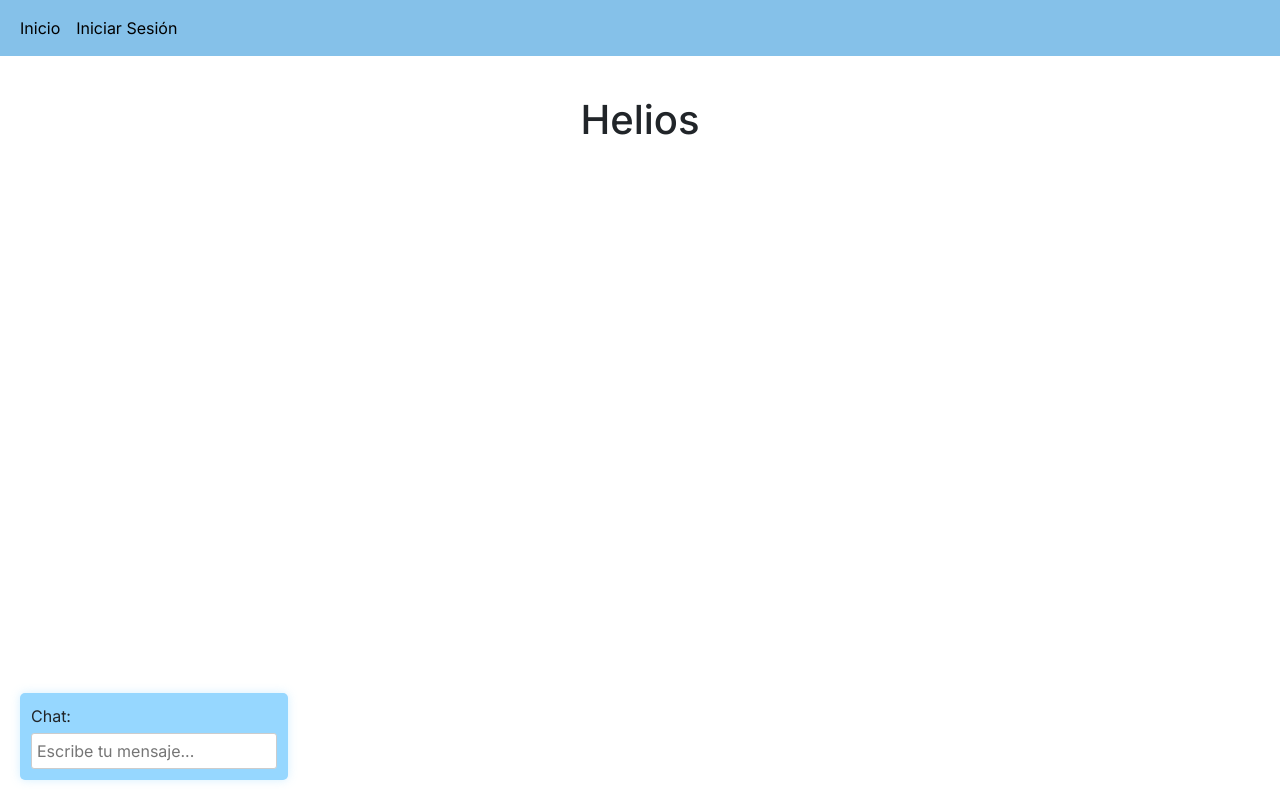
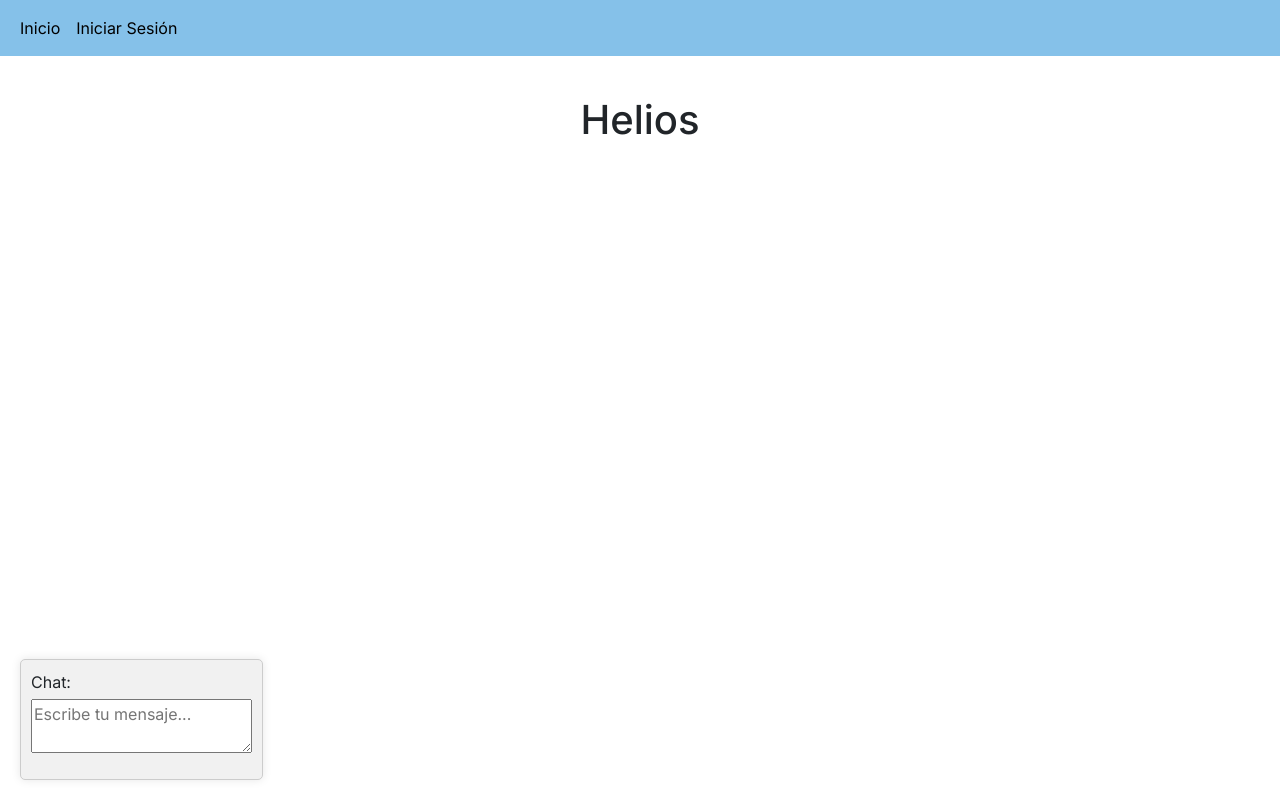
Before and after one commit to DaltonMaza/front-end_PIS6TO, a Next.js app: page / in a window 1280 px wide. Built offline with nearby package versions, Linux system fonts and the light colour scheme.

Commit message:
feature palabras clave chatbot

```diff
--- a/src/app/components/chat-bot.js
+++ b/src/app/components/chat-bot.js
@@ -4,29 +4,61 @@ import styles from './chat-bot.module.css';
 
 const Chatbot = () => {
     const [message, setMessage] = useState('');
+    const [keywords, setKeywords] = useState([]);
+
+    const keywordArray = ['fecha', 'temperatura', 'humedad', 'dióxido de carbono'];
 
     const handleInputChange = (event) => {
-        setMessage(event.target.value);
+        const input = event.target.value;
+        setMessage(input);
+
+        const foundKeywords = keywordArray.filter(keyword =>
+            input.toLowerCase().includes(keyword)
+        );
+
+        setKeywords(foundKeywords);
     };
 
     const handleKeyDown = (event) => {
         if (event.key === 'Enter' && message.trim()) {
             console.log('Mensaje enviado:', message);
             setMessage('');
+            setKeywords([]);
+            event.preventDefault();
         }
     };
 
     return (
         <div className={styles.chatbot}>
             <label htmlFor="chat-input">Chat:</label>
-            <input
+            <textarea
+                id="chat-input"
+                value={message}
+                onChange={handleInputChange}
+                onKeyDown={handleKeyDown}
+                placeholder="Escribe tu mensaje..."
+                rows="2"
+            />
+            {/* <input
                 type="text"
                 id="chat-input"
                 value={message}
                 onChange={handleInputChange}
                 onKeyDown={handleKeyDown}
                 placeholder="Escribe tu mensaje..."
-            />
+            /> */}
+            <div className={styles.keywords}>
+                {keywords.length > 0 && (
+                    <div>
+                        Palabras clave detectadas:
+                        <ul>
+                            {keywords.map((keyword, index) => (
+                                <li key={index} className={styles.keyword}>{keyword}</li>
+                            ))}
+                        </ul>
+                    </div>
+                )}
+            </div>
         </div>
     );
 };
--- a/src/app/components/chat-bot.module.css
+++ b/src/app/components/chat-bot.module.css
@@ -2,11 +2,11 @@
     position: fixed;
     bottom: 20px;
     left: 20px;
-    background-color: #96d7ff;
-    border: 1px solid #cccccc00;
+    background-color: #f1f1f1;
+    border: 1px solid #ccc;
     padding: 10px;
     border-radius: 5px;
-    box-shadow: 0 0 10px #96d7ff69;
+    box-shadow: 0 0 10px rgba(0, 0, 0, 0.1);
     z-index: 1000;
 }
 
@@ -21,3 +21,11 @@
     border: 1px solid #ccc;
     border-radius: 3px;
 }
+
+.keywords {
+    margin-top: 10px;
+}
+
+.keyword {
+    color: blue;
+}
```
